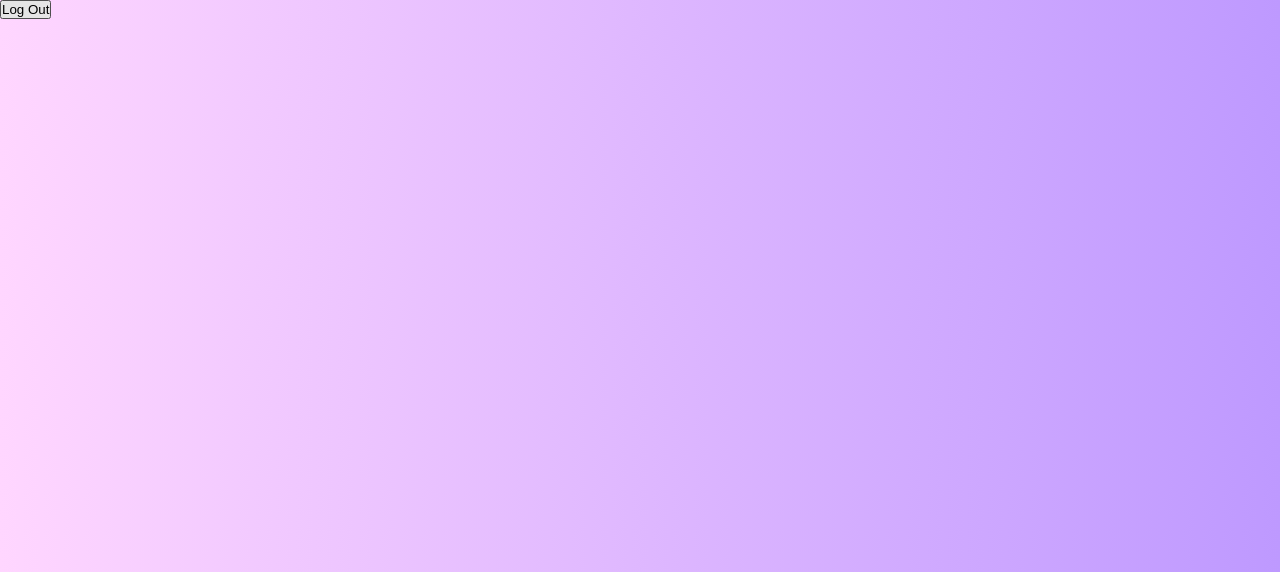
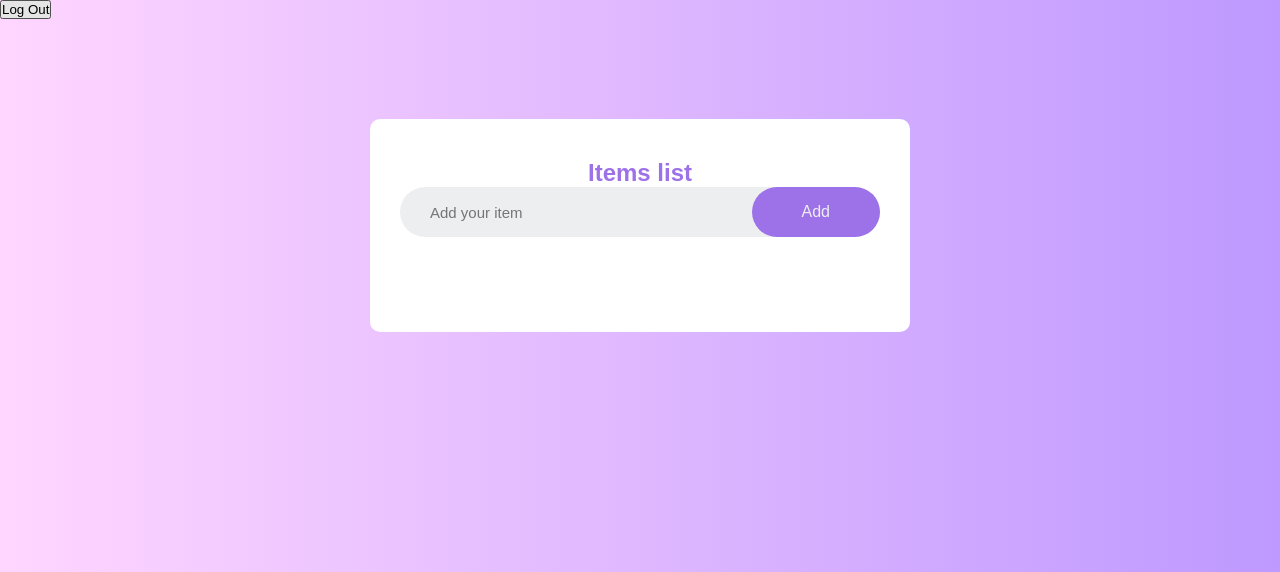
Before and after one commit to Khaoula-jk/grocery-list-app, a PHP site: page / in a window 1280 px wide. Shown: the top 572 px of the page. Run offline with PHP 8.4, Linux system fonts and the light colour scheme.

Commit message:
worked on the homepage

```diff
--- a/assets/style.css
+++ b/assets/style.css
@@ -108,3 +108,42 @@ input:focus~label{
   text-decoration: underline;
   color: blue;
 }
+.items-list{
+  width: 100%;
+  max-width: 540px;
+  background-color: white;
+  margin: 100px auto 20px;
+  padding: 40px 30px 70px;
+  border-radius: 10px;
+}
+.items-list h2{
+  color: #9d71e8;
+  text-align: center;
+}
+.row{
+  display: flex;
+  align-items: center;
+  justify-content: space-between;
+  background: #edeef0;
+  border-radius: 30px;
+  padding-left: 20px;
+  margin-bottom: 25px;
+}
+.row input{
+  border: none;
+  flex: 1;
+  outline: none;
+  padding: 10px;
+  font-weight: 14px;
+
+}
+.row button{
+  border: none;
+  outline: none;
+  padding: 16px 50px;
+  background: #9d71e8;
+  color: #edeef0;
+  font-size: 16px;
+  cursor: pointer;
+  border-radius: 40px;
+}
--- a/index.php
+++ b/index.php
@@ -1,6 +1,5 @@
 <?php
-session_start();
-
+// include 'includes/auth.php';
 ?>
 
 <!DOCTYPE html>
@@ -12,6 +11,16 @@ session_start();
   <title>HomePage</title>
 </head>
 <body>
-  <button id="logoutButton" type="button" onclick="window.location.href='logout.php'">Log Out</button>
+  <div class="logout">
+    <button id="logoutButton" type="button" onclick="window.location.href='logout.php'">Log Out</button>
+  </div>
+  <div class="items-list">
+    <h2>Items list</h2>
+    <div class="row">
+      <input type="text" id="input-box" placeholder="Add your item">
+      <button>Add</button>
+    </div>
+
+  </div>
 </body>
 </html>
```
Also changed, not shown: includes/auth.php (added, +7 -0 lines), assets/images/checked.png (added), assets/images/unchecked.png (added).
